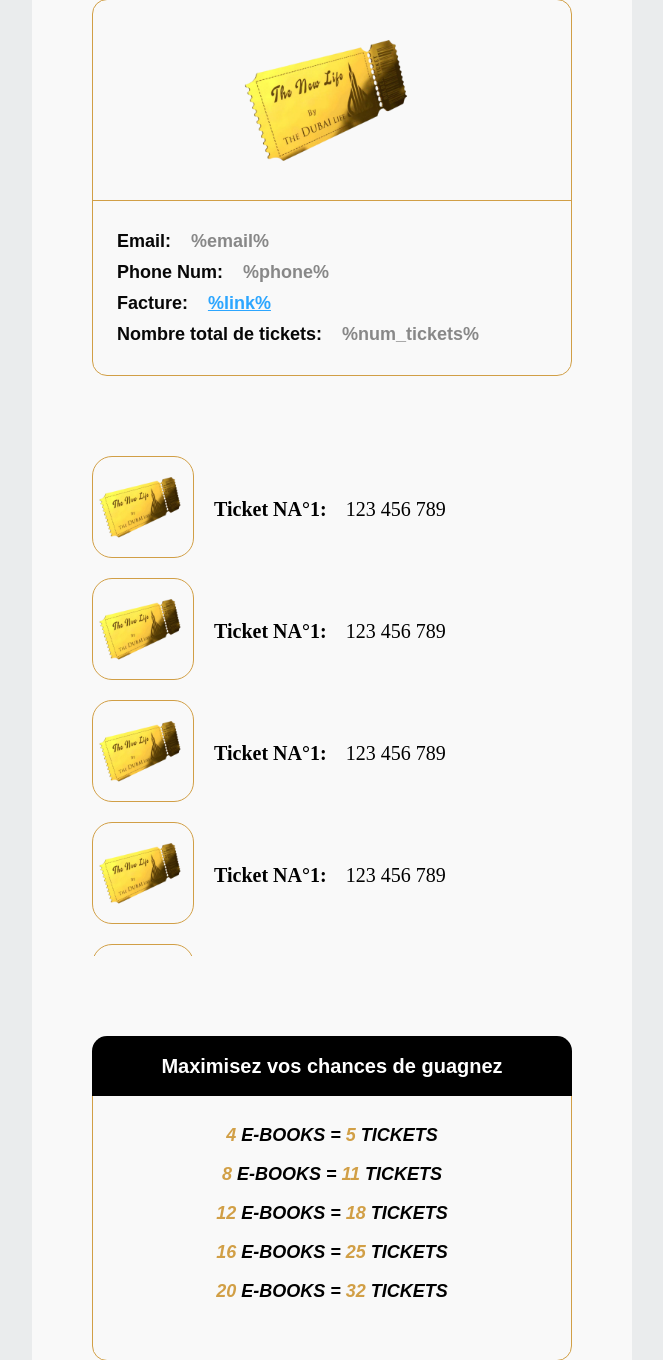
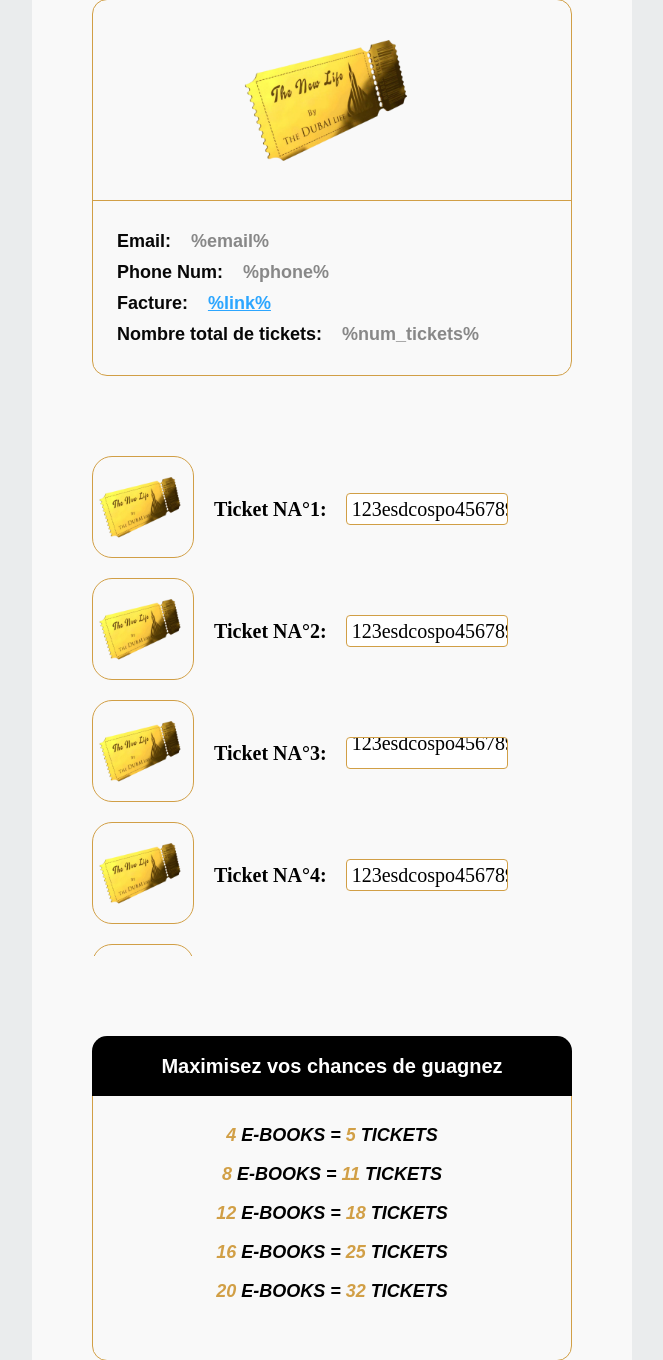
Before and after one commit to ayedimedamine/DUBAI-LIFE, a PHP site: page /views/email-v1.html in a window 1280 px wide. Shown: the part 812-2172 px from the top of the page, without its empty margins (308-971 px from the left). Run offline with PHP 8.4, Linux system fonts and the light colour scheme.

Commit message:
fix : add uparcase lettre and fix aurthgraph mistake and change the price of ticket to 24.9 insread of 29.9

```diff
--- a/assets/js/main.js
+++ b/assets/js/main.js
@@ -102,7 +102,7 @@ let totalTickets = document.getElementById("listTick");
 let message = document.querySelector(".message");
 let popover = document.getElementById("popover__title");
 let content = document.querySelector(".popover__content");
-let price = 29.9;
+let price = 24.9;
 let clicked = 0;
 var timerID = setTimeout(() => {
   content.style.visibility = "hidden";
--- a/assets/js/shop.js
+++ b/assets/js/shop.js
@@ -28,7 +28,7 @@ let totalTickets = document.getElementById("listTick");
 let message = document.querySelector(".message");
 let popover = document.getElementById("popover__title");
 let content = document.querySelector(".popover__content");
-let price = 29.9;
+let price = 24.9;
 let clicked = 0;
 
 var timerID = setTimeout(() => {
@@ -89,7 +89,7 @@ popover.addEventListener("click", () => {
 content.style.visibility = "visible";
 content.style.opacity = "1";
 content.style.transform = "translate(0, -20px)";
-message.innerHTML = `achetez <span> 3 </span> autres tickets pour avoir <span>1</span> ticket bonus et économisez <span> 29.90 &euro; </span>.`;
+message.innerHTML = `achetez <span> 3 </span> autres tickets pour avoir <span>1</span> ticket bonus et économisez <span> 24.90 &euro; </span>.`;
 //All about Price logic (bonus,price,total,text etc ....) :
 const showMessagePrice = (quantity, unitPrice) => {
   let bonus = 0;
--- a/views/email-v1.html
+++ b/views/email-v1.html
@@ -627,64 +627,6 @@
                           </td>
                         </tr>
 
-                        <!-- ticket list (OLD VERSION)-->
-                        <!-- <tr>
-                          <td
-                            data-color="title"
-                            data-size="size title"
-                            data-min="25"
-                            data-max="45"
-                            data-link-color="link title color"
-                            data-link-style="text-decoration:none; color:#292c34;"
-                            class="title"
-                            align="center"
-                          >
-                            <div style="margin: 30px 60px; border-radius: 15px">
-                              <select
-                                style="
-                                  width: 100%;
-                                  padding: 10px 6px;
-                                  border: 1px solid #d19f46;
-                                "
-                              >
-                                %tickets%
-                               <option
-                              value="ticketNum1"
-                                  style="
-                                    display: flex;
-                                    justify-content: space-between;
-                                  "
-                                >
-                                  <span>Ticket N°1:</span>
-                                  <span>778556</span>
-                                </option>
-
-                                <option
-                                  value="ticketNum1"
-                                  style="
-                                    display: flex;
-                                    justify-content: space-between;
-                                  "
-                                >
-                                  <span>Ticket N°2:</span>
-                                  <span>778556</span>
-                                </option>
-
-                                <option
-                                  value="ticketNum1"
-                                  style="
-                                    display: flex;
-                                    justify-content: space-between;
-                                  "
-                                >
-                                  <span>Ticket N°3:</span>
-                                  <span>778556</span>
-                                </option>
-                              </select>
-                            </div>
-                          </td>
-                        </tr> -->
-
                         <!-- ticket list (NEW VERSION)-->
                         <th
                           class="thead"
@@ -705,6 +647,7 @@
                             cellpadding="0"
                             cellspacing="0"
                           >
+                            <!-- Ticket NA°1: -->
                             <tr
                               style="
                                 align-items: center;
@@ -763,16 +706,26 @@
                                     font-weight: normal;
                                     font-size: 20px;
                                     color: #000000;
+                                    width: 150px;
+                                    height: 20px;
+                                    display: flex;
+                                    align-items: center;
+                                    overflow: hidden;
+                                    border: 1px solid #d19f46;
+                                    background-color: #fff;
+                                    border-radius: 4px;
+                                    padding: 5px;
                                   "
                                   align="left"
                                   vspace="0"
                                   hspace="0"
                                 >
-                                  123 456 789
+                                  123esdcospo4567894444444
                                 </p>
                               </td>
                               <td width="19"></td>
                             </tr>
+                            <!-- Ticket NA°2: -->
                             <tr
                               style="
                                 align-items: center;
@@ -817,7 +770,7 @@
                                   vspace="0"
                                   hspace="0"
                                 >
-                                  Ticket NA°1:
+                                  Ticket NA°2:
                                 </p>
                               </td>
                               <td width="19"></td>
@@ -831,16 +784,26 @@
                                     font-weight: normal;
                                     font-size: 20px;
                                     color: #000000;
+                                    width: 150px;
+                                    height: 20px;
+                                    display: flex;
+                                    align-items: center;
+                                    overflow: hidden;
+                                    border: 1px solid #d19f46;
+                                    background-color: #fff;
+                                    border-radius: 4px;
+                                    padding: 5px;
                                   "
                                   align="left"
                                   vspace="0"
                                   hspace="0"
                                 >
-                                  123 456 789
+                                  123esdcospo4567894444444
                                 </p>
                               </td>
                               <td width="19"></td>
                             </tr>
+                            <!-- Ticket NA°3: -->
                             <tr
                               style="
                                 align-items: center;
@@ -885,7 +848,7 @@
                                   vspace="0"
                                   hspace="0"
                                 >
-                                  Ticket NA°1:
+                                  Ticket NA°3:
                                 </p>
                               </td>
                               <td width="19"></td>
@@ -899,16 +862,25 @@
                                     font-weight: normal;
                                     font-size: 20px;
                                     color: #000000;
+                                    width: 150px;
+                                    height: 20px;
+                                    padding: auto;
+                                    overflow: hidden;
+                                    border: 1px solid #d19f46;
+                                    background-color: #fff;
+                                    border-radius: 4px;
+                                    padding: 5px;
                                   "
                                   align="left"
                                   vspace="0"
                                   hspace="0"
                                 >
-                                  123 456 789
+                                  123esdcospo4567894444444
                                 </p>
                               </td>
                               <td width="19"></td>
                             </tr>
+                            <!-- Ticket NA°4: -->
                             <tr
                               style="
                                 align-items: center;
@@ -953,7 +925,7 @@
                                   vspace="0"
                                   hspace="0"
                                 >
-                                  Ticket NA°1:
+                                  Ticket NA°4:
                                 </p>
                               </td>
                               <td width="19"></td>
@@ -967,16 +939,26 @@
                                     font-weight: normal;
                                     font-size: 20px;
                                     color: #000000;
+                                    width: 150px;
+                                    height: 20px;
+                                    display: flex;
+                                    align-items: center;
+                                    overflow: hidden;
+                                    border: 1px solid #d19f46;
+                                    background-color: #fff;
+                                    border-radius: 4px;
+                                    padding: 5px;
                                   "
                                   align="left"
                                   vspace="0"
                                   hspace="0"
                                 >
-                                  123 456 789
+                                  123esdcospo4567894444444
                                 </p>
                               </td>
                               <td width="19"></td>
                             </tr>
+                            <!-- Ticket NA°5: -->
                             <tr
                               style="
                                 align-items: center;
@@ -1021,7 +1003,7 @@
                                   vspace="0"
                                   hspace="0"
                                 >
-                                  Ticket NA°1:
+                                  Ticket NA°5:
                                 </p>
                               </td>
                               <td width="19"></td>
@@ -1035,18 +1017,28 @@
                                     font-weight: normal;
                                     font-size: 20px;
                                     color: #000000;
+                                    width: 150px;
+                                    height: 20px;
+                                    display: flex;
+                                    align-items: center;
+                                    overflow: hidden;
+                                    border: 1px solid #d19f46;
+                                    background-color: #fff;
+                                    border-radius: 4px;
+                                    padding: 5px;
                                   "
                                   align="left"
                                   vspace="0"
                                   hspace="0"
                                 >
-                                  123 456 789
+                                  123esdcospo4567894444444
                                 </p>
                               </td>
                               <td width="19"></td>
                             </tr>
                           </table>
                         </th>
+
                         <!-- order options  -->
 
                         <tr>
--- a/views/home.php
+++ b/views/home.php
@@ -66,7 +66,7 @@
                     <svg xmlns="http://www.w3.org/2000/svg" class="h-16 w-16 text-[#D19F46] mr-2" fill="none" viewBox="0 0 24 24" stroke="currentColor" stroke-width="2">
                     <path stroke-linecap="round" stroke-linejoin="round" d="M12 4v16m8-8H4" />
                     </svg>
-                    <span class="text-white text-md md:text-xl font-bold">Maximisez vos chances de guagnez</span>
+                    <span class="text-white text-md md:text-xl font-bold">Maximisez vos chances de gagnez</span>
                 </div>
                 </div>
                 <div class="py-4 italic">
@@ -107,7 +107,7 @@
         </div>
         <div class="relative w-full cursor-pointer bg-black py-12">
              <p class="text-center text-white tetx-lg md:text-2xl font-semibold my-2 border-t border-white mx-4 py-4">
-                <span class='font-medium opacity-95'>Gagnez:</span> visa <span class='font-medium opacity-95'>+</span> billets <span class='font-medium opacity-95'>+</span> ouverture de société <span class='font-medium opacity-95'>+</span> appartement avec piscine privée à Dubaï <span class='font-medium opacity-95'>et</span> pleins d'autres cadeux
+                <span class='font-medium opacity-95'>Gagnez :</span> Visa <span class='font-medium opacity-95'>+</span> Billets <span class='font-medium opacity-95'>+</span> Ouverture De Société <span class='font-medium opacity-95'>+</span> Appartement Avec Piscine Privée à Dubaï <span class='font-medium opacity-95'>Et</span> Pleins D'autres Cadeux
             </p>
              <p class="w-32 mx-auto mb-4 border-t border-white"><p>
             <img class="absolute right-0 w-28 md:w-56 object-cover h-auto -mr-2 md:-mr-4 mt-0" src="../assets/images/v1.0.0/gift.png" alt="The Dubai Life" />
--- a/views/shop.php
+++ b/views/shop.php
@@ -397,7 +397,7 @@
                     <input
                         id="priceT"
                         type="text"
-                        value="29.90"
+                        value="24.90"
                         disabled
                         class="text-center w-full font-bold text-lg md:text-2xl bg-transparent border-none py-0"
                     />
@@ -416,7 +416,7 @@
                     <p class="col-span-7">
                     Achetez <span id="showPresent" class="font-bold">3</span> autres tickets </br>
                     pour avoir <span id="listTick" class="font-bold">1</span> ticket bonus </br>
-                    et économisez <input class="font-bold bg-transparent w-24 text-center p-0 border-none" type="text" value="29.90" disabled id="priceT" /> <span class="font-bold">€</span>.
+                    et économisez <input class="font-bold bg-transparent w-24 text-center p-0 border-none" type="text" value="24.90" disabled id="priceT" /> <span class="font-bold">€</span>.
                     <p>
                 </div>
                  <p class="oldP hidden"></p>
```
